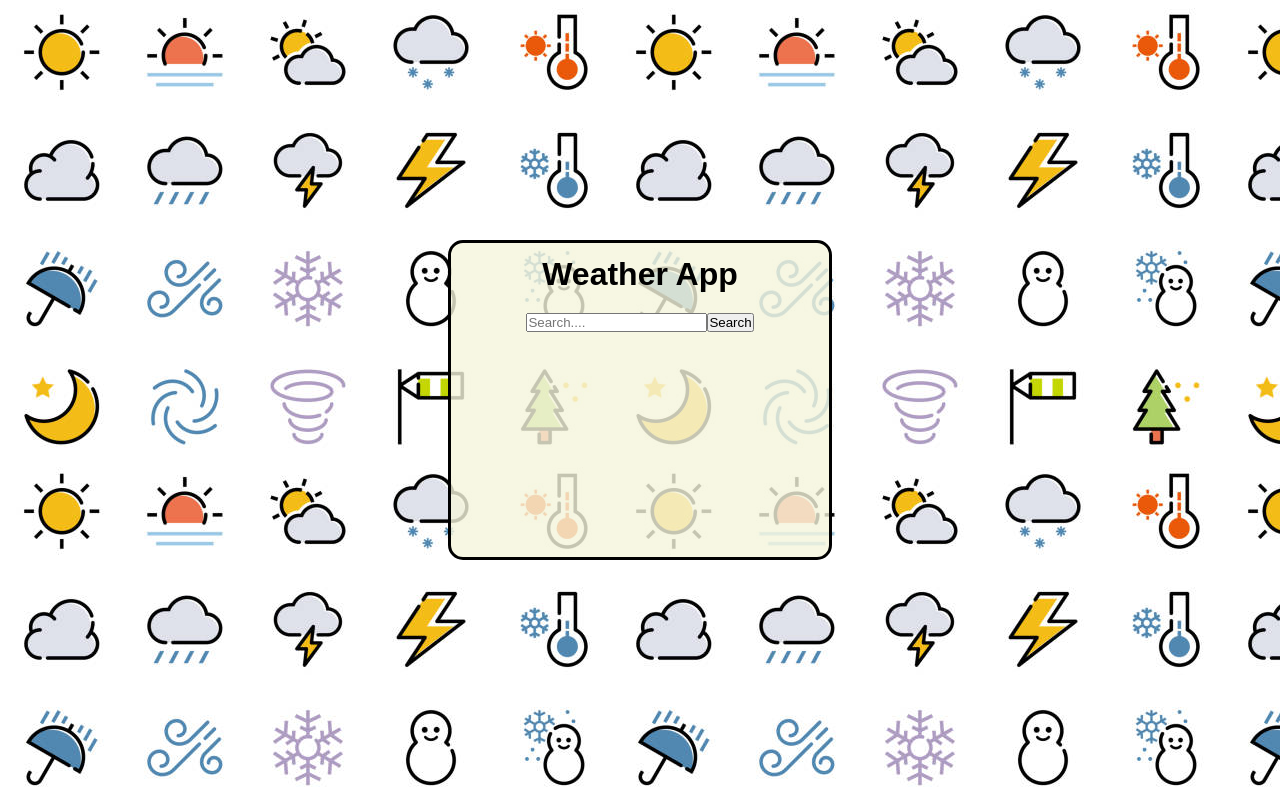
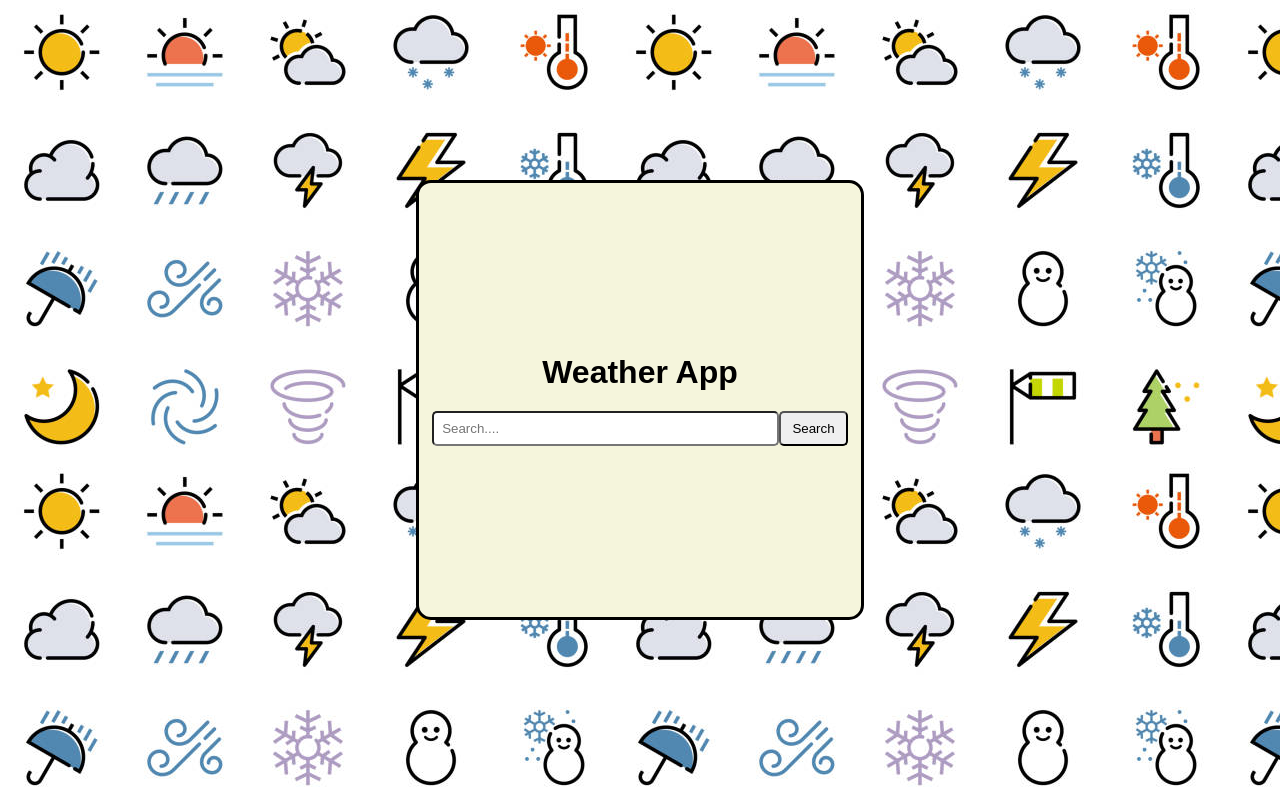
Before and after one commit to MohammadHarakeh/multi-app, a React (Create React App) app: page /weather in a window 1280 px wide. Built offline with nearby package versions, Linux system fonts and the light colour scheme.

Commit message:
finished weather API

```diff
--- a/src/Pages/componenets/Weather/weather.css
+++ b/src/Pages/componenets/Weather/weather.css
@@ -8,27 +8,55 @@
   display: flex;
   position: absolute;
   align-items: center;
+  justify-content: center;
   flex-direction: column;
   width: 30%;
-  height: 40vh;
+  height: 45vh;
   top: 50%;
   left: 50%;
   transform: translate(-50%, -50%);
   gap: 20px;
   padding: 1%;
   border: 3px solid black;
-  background-color: rgb(245, 245, 220, 0.8);
+  background-color: rgb(245, 245, 220);
   border-radius: 15px;
 }
 
-@media screen and (max-width: 768px) {
+.search-wrapper {
+  display: flex;
+  width: 100%;
+}
+
+.search-wrapper input {
+  width: 100%;
+  border-radius: 5px;
+  padding: 2%;
+}
+
+.search-wrapper button {
+  width: 20%;
+  border-radius: 5px;
+}
+
+.search-wrapper button:hover {
+  cursor: pointer;
+}
+
+@media screen and (max-width: 1450px) {
   .weather-card-wrapper {
-    width: 60%;
-    height: 50vh;
+    width: 35%;
+    height: 55vh;
   }
 }
 
-@media screen and (max-width: 480px) {
+@media screen and (max-width: 1000px) {
+  .weather-card-wrapper {
+    width: 50%;
+    height: 55vh;
+  }
+}
+
+@media screen and (max-width: 500px) {
   .weather-card-wrapper {
     width: 80%;
     height: 60vh;
--- a/src/Pages/componenets/Weather/weather.jsx
+++ b/src/Pages/componenets/Weather/weather.jsx
@@ -54,7 +54,7 @@ function Weather() {
       <div className="weather-card-wrapper">
         <h1>Weather App</h1>
 
-        <div>
+        <div className="search-wrapper">
           <input
             type="text"
             placeholder="Search...."
@@ -66,16 +66,41 @@ function Weather() {
           <button onClick={searchPressed}>Search</button>
         </div>
 
-        <p>{weather.name}</p>
-
-        {weather.main && <p>{weather.main.temp}°C</p>}
-
-        <p>{weather.main && weather.weather[0].main}</p>
-        {weather.main && weather.weather[0].description && (
-          <p>({weather.weather[0].description})</p>
+        {searchPressed && weather.name && (
+          <p>
+            <b>Country: </b>
+            {weather.name}
+          </p>
         )}
 
-        <p>{predicted.hourly && predicted.hourly.temperature_2m[67]}</p>
+        {searchPressed && weather.main && (
+          <p>
+            <b>Current Temperature:</b> {weather.main.temp} °C
+          </p>
+        )}
+
+        {searchPressed && weather.main && (
+          <p>
+            <b>Conditions:</b> {weather.weather[0].main}
+          </p>
+        )}
+        {searchPressed && weather.main && weather.weather[0].description && (
+          <p>
+            <b>Description:</b> ({weather.weather[0].description})
+          </p>
+        )}
+
+        {searchPressed && predicted.hourly && (
+          <p>
+            <b>Day 2 Forecast: </b> {predicted.hourly.temperature_2m[45]} °C
+          </p>
+        )}
+
+        {searchPressed && predicted.hourly && (
+          <p>
+            <b>Day 3 Forecast: </b> {predicted.hourly.temperature_2m[68]} °C
+          </p>
+        )}
       </div>
     </div>
   );
```
